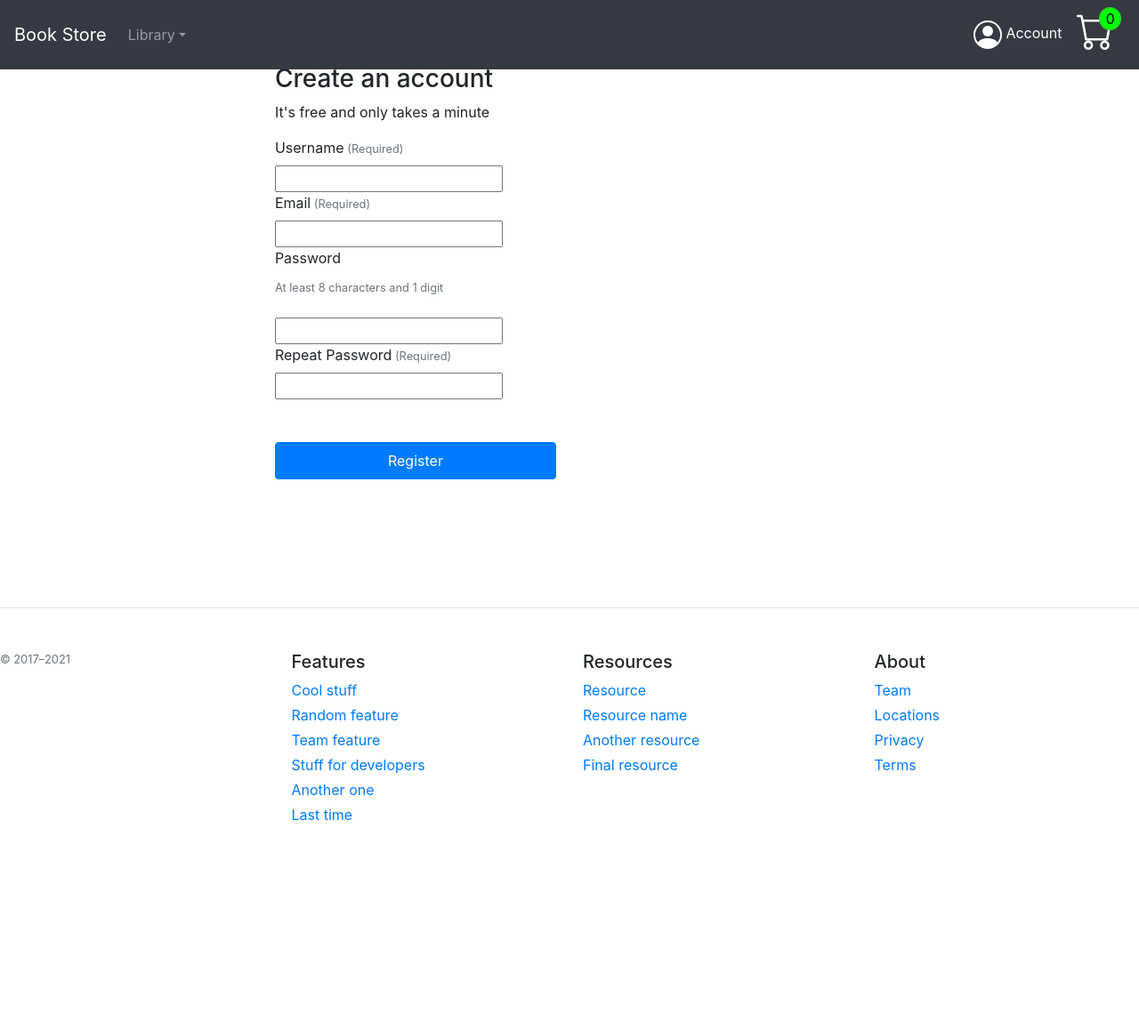
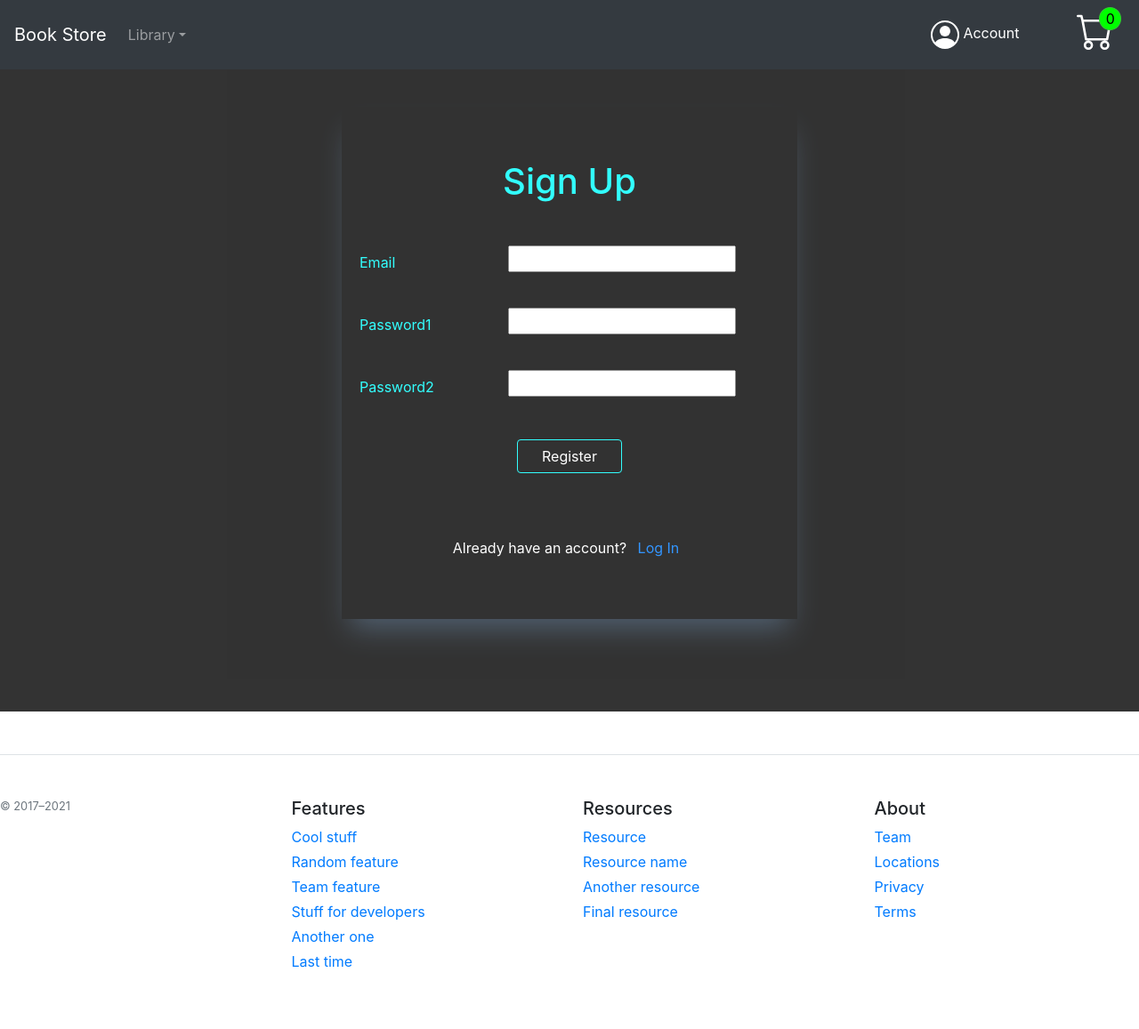
Before and after one commit to kyawzinmyat/Django-Ecom, a Django app: page /account/ in a window 1280 px wide. Shown: the whole page at 89% size. Before the commit the page ends 923 px from the top, so only its background shows below. Run offline with Django 4.2, Linux system fonts and the light colour scheme; data comes from the database, SQL or seed files in the repository.

```diff
--- a/Templates/account/registration/register.html
+++ b/Templates/account/registration/register.html
@@ -4,18 +4,13 @@ Register
 {% endblock %}
 
 {% block content %}
-    <div class = 'container-fluid'>
-        <div class = 'row no-gutter'>
-            <div class = 'col-md-12'>
-                <div class = 'login d-flex align-items-center py-5 '>
-                    <div class = 'container`'>
-                        <div class = 'row'>
-                            <div class = 'col-12 col-lg-6 mx-auto'>
-                                <form class = 'account-form p-4 rounded col-lg-10 mx-auto' action = '' method = 'POST'>
+
+    <div class = 'containter-fluid main-body'>
+        <div class = 'card-body'>
+            <h1 class = 'text-center sign-up-h1'>Sign Up</h1>
+            <form class = '' method = 'POST'>
                 {% csrf_token %}
-                                    <h3 class = 'mb-2'>Create an account</h3>
-                                    <p>It's free and only takes a minute</p>
-                                    <!-- error handling -->
+
                 {% if form.errors %}
                 <p>Please correct the following errors:</p>
                     {% for field in form %}
@@ -26,31 +21,34 @@ Register
                         {% endif %}
                     {% endfor %}
                 {% endif %}
-
-                                    <label>{{ form.user_name.label }}<span class="text-muted small">
-                                        (Required)</span></label>
-                                {{ form.user_name }}
-                                <label>{{ form.email.label}}<span class="text-muted small">
-                                        (Required)</span></label>
+                <div class="form-group row form">
+                    <label for="inputEmail3" class="col-sm-4 col-form-label">Email</label>
+                    <div class="col-sm-8">
                         {{ form.email }}
-                                <label>{{ form.password.label}}<span class="text-muted mb-4">
-                                        </span></label>
-                                 <small class="form-text text-muted mb-4 small">
-                                    At least 8 characters and 1 digit
-                                </small>
-                                {{ form.password }}
-                                <label>{{ form.password2.label}}<span class="text-muted small">
-                                        (Required)</span></label>
-                                {{ form.password2 }}
-                                <button class="btn btn-primary btn-block py-2 mb-4 mt-5 fw500 w-100" type="submit">Register</button>
-                                {% comment %} <p class="text-center">
-                                    <a href="{% url "account:login" %}">Already have an account?</a>
-                                </p> {% endcomment %}
-
-                                </form>
                     </div>
                   </div>
+                  <div class="form-group row" style = 'margin-top:2em'>
+                    <label for="inputPassword3" class="col-sm-4 col-form-label">Password1</label>
+                    <div class="col-sm-8">
+                        {{ form.password2 }}
                     </div>
+                  </div>
+                  <div class="form-group row" style = 'margin-top:2em'>
+                    <label for="inputPassword3" class="col-sm-4 col-form-label">Password2</label>
+                    <div class="col-sm-8">
+                        {{ form.user_name }}
+                    </div>
+                </div>
+                  <div class = 'row'>
+                    <div class = 'col-12 text-center my-4 '>
+                        <input type = 'button' value = 'Register' class = 'btn w-25 text-white' style = 'border: 1px solid cyan;'>
+                    </div>
+                  </div>
+              </form>
+
+              <div class = 'row'>
+                <div class = 'col'>
+                    <p class = 'text-center text-white my-5'>Already have an account? <a href = '' class = 'px-2' >Log In</a></p>
                 </div>
               </div>
         </div>
--- a/Templates/store/base.html
+++ b/Templates/store/base.html
@@ -68,7 +68,7 @@
           </li>
         </ul>
         <div style = '' class = 'right-nav'>
-          <a href = '{% url "account:register" %}'>
+          <a href = '{% url "account:register" %}' style = 'margin: 0 3em 0 1em'>
             <svg xmlns="http://www.w3.org/2000/svg" width="32" height="32" fill="white" class="bi bi-person-circle" viewBox="0 0 16 16">
               <path d="M11 6a3 3 0 1 1-6 0 3 3 0 0 1 6 0z"/>
               <path fill-rule="evenodd" d="M0 8a8 8 0 1 1 16 0A8 8 0 0 1 0 8zm8-7a7 7 0 0 0-5.468 11.37C3.242 11.226 4.805 10 8 10s4.757 1.225 5.468 2.37A7 7 0 0 0 8 1z"/>
@@ -201,4 +201,20 @@
       </div>
     </div>
   </footer>
+
+  <script
+      src="https://code.jquery.com/jquery-3.3.1.min.js"
+      integrity="sha256-FgpCb/KJQlLNfOu91ta32o/NMZxltwRo8QtmkMRdAu8="
+      crossorigin="anonymous"
+    ></script>
+    <script
+      src="https://cdn.jsdelivr.net/npm/popper.js@1.14.7/dist/umd/popper.min.js"
+      integrity="sha384-UO2eT0CpHqdSJQ6hJty5KVphtPhzWj9WO1clHTMGa3JDZwrnQq4sF86dIHNDz0W1"
+      crossorigin="anonymous"
+    ></script>
+    <script
+      src="https://cdn.jsdelivr.net/npm/bootstrap@4.3.1/dist/js/bootstrap.min.js"
+      integrity="sha384-JjSmVgyd0p3pXB1rRibZUAYoIIy6OrQ6VrjIEaFf/nJGzIxFDsf4x0xIM+B07jRM"
+      crossorigin="anonymous"
+    ></script>
 </html>
--- a/account/models.py
+++ b/account/models.py
@@ -58,3 +58,22 @@ class UserBase(AbstractBaseUser, PermissionsMixin):
 
     def __str__(self):
         return str(self.user_name)
+
+    def clean_username(self):
+        username = self.cleaned_data['user_name'].lower()
+        r = Account.objects.filter(user_name = username)
+        if r.count():
+            raise ValueError('User already exists')
+        return username
+
+    def clean_password(self):
+        cd = self.cleaned_data
+        if cd['password1'] != cd['password2']:
+            raise ValueError('Password do not match!')
+        return cd['password2']
+
+    def clean_email(self):
+        email = self.cleaned_data['email']
+        if Account.objects.filter(email = email).exists():
+            raise forms.ValidationError('Email already exists')
+        return email
--- a/static/css/style.css
+++ b/static/css/style.css
@@ -118,3 +118,46 @@ th:last-child{
     border: 1px solid aqua;
     color:black;
 }
+
+
+.main-body{
+    background: black;
+    opacity: 0.8;
+    width: 100%;
+    height: 100vh;
+    position: relative;
+}
+
+.card-body{
+    width:60%;
+    left:20%;
+    top:15%;
+}
+
+.sign-up-h1{
+    padding:1em;
+    color: #00ffff;
+}
+
+label{
+    color: #00ffff
+}
+
+@media screen and (max-width: 600px){
+    .sign-up-h1{
+        font-size:1em;
+    }
+}
+
+@media screen and (min-width: 800px) {
+    .card-body{
+        width:40%;
+        left:30%;
+        top:15%;
+    }
+}
+
+.card-body{
+    position: absolute;
+    box-shadow: rgb(38, 57, 77) 0px 20px 30px -10px;
+}
```
Lines whose indentation alone changed are shown as unchanged.
